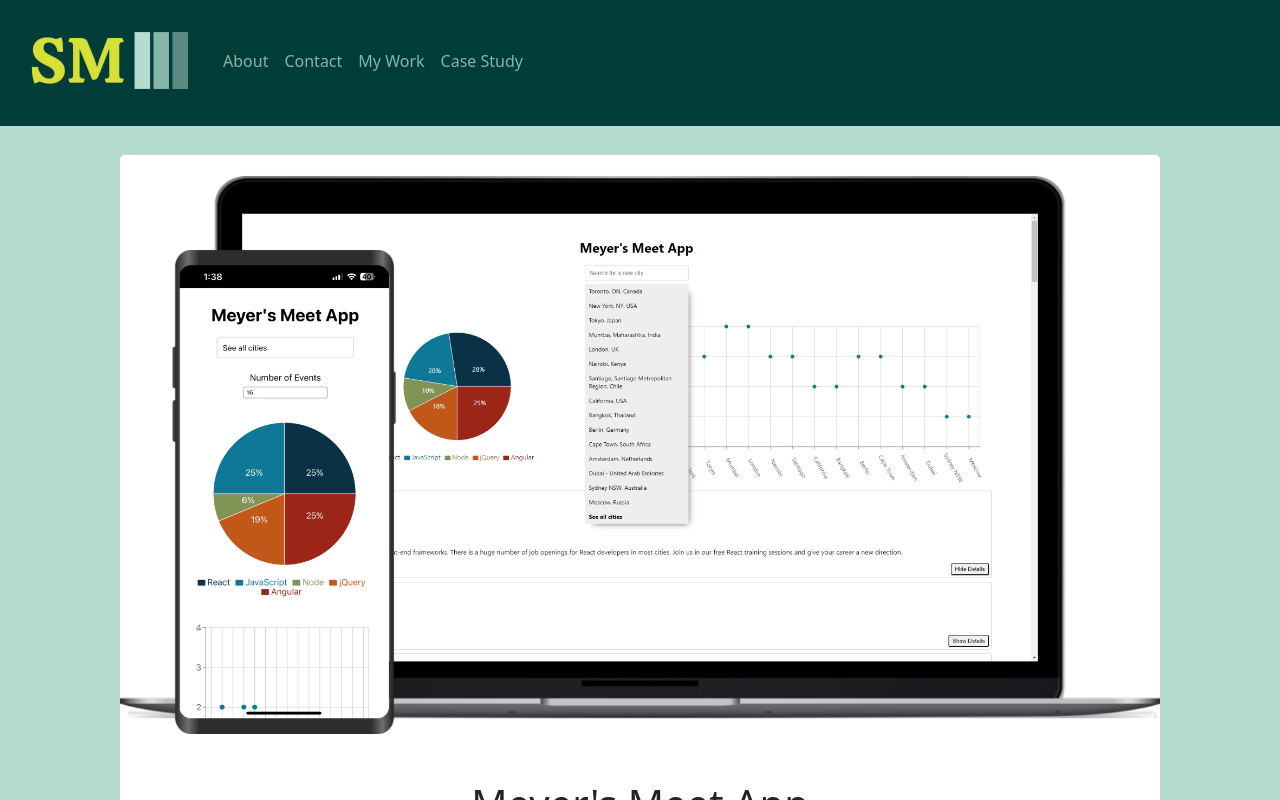
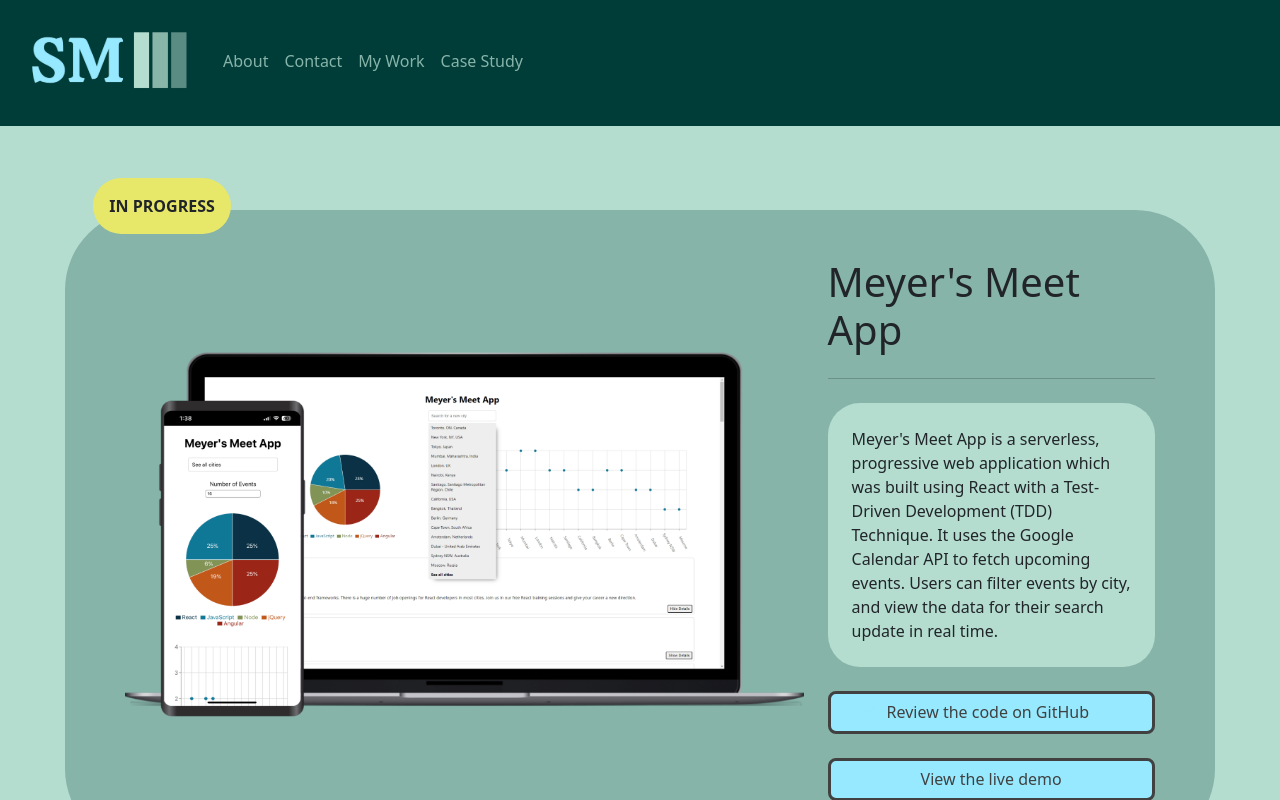
Before and after one commit to s-c-meyer/MyPortfolio, a React (Vite) app: page /portfolio in a window 1280 px wide. Shown: the top 800 px of the page. Built offline with nearby package versions, Linux system fonts and the light colour scheme.

Commit message:
Added portfolio-piece.jsx
Added a portfolio piece that uses mock data, which will eventually use props passed to the component to make it easier to add portfolio pieces in the future

```diff
--- a/src/components/navigation-bar/navigation-bar.jsx
+++ b/src/components/navigation-bar/navigation-bar.jsx
@@ -31,7 +31,7 @@ export const NavigationBar = () => {
             Samuel Meyer
           </Navbar.Brand> */}
           <Nav.Link className="me-3" eventKey="Home" as={Link} to="/">
-            <img eventKey="Home" src={require("../../img/NavLogo.png")} alt="Navigation Bar Header Logo" />
+            <img eventKey="Home" src={require("../../img/NavLogo.svg")} alt="Navigation Bar Header Logo" />
           </Nav.Link>
           <Navbar.Toggle aria-controls="basic-navbar-nav" />
           <Navbar.Collapse id="basic-navbar-nav">
--- /dev/null
+++ b/src/components/portfolio-piece/portfolio-piece.jsx
@@ -0,0 +1,45 @@
+import { Container, Row, Col, Stack } from "react-bootstrap";
+
+
+//will have to pass in button objects that contain a link and the text to display on the button
+//will also have to pass in image objects that contain the source and the alt text
+//also pass in skills array that simply has the names of the skills to be listed
+
+//with both of the above, I should be able to use the same class within this portfolio-piece
+
+//hopefully this componenet clears up the portfolio view page.
+
+
+export const PortfolioPiece = () => {
+  return (
+    <>
+      <Container className="mb-5" fluid>
+        <div className="badge-inprogress">
+          IN PROGRESS
+        </div>
+        <Row className="portfolio-container px-2 py-5 px-xl-5">
+          <Col className="d-flex align-items-center" xs={12} xl={8}>
+            <img className="portfolio-img" src={require("../../img/MeetApp2Screens.png")} alt="Computer and Phone Screen showcasing the Meyer's Meet App" />
+          </Col>
+          <Col xs={12} xl={4}>
+            <Stack>
+              <h1 className="d-flex justify-content-center mt-4 mt-xl-0">Meyer's Meet App</h1>
+              <Stack gap={2}>
+                <hr />
+                <div className="portfolio-text--main p-4">
+                  Meyer's Meet App is a serverless, progressive web application which was built using React with a Test-Driven Development (TDD) Technique. It uses the Google Calendar API to fetch upcoming events. Users can filter events by city, and view the data for their search update in real time.
+                </div>
+                <a class="portfolio-btn" href="https://github.com/s-c-meyer/meet" role="button" target='_blank'>
+                  <span className="portfolio-btn-text--hidden">&lt;&gt; </span>Review the code on GitHub<span className="portfolio-btn-text--hidden"> &lt;/&gt;</span>
+                </a>
+                <a class="portfolio-btn" href="https://s-c-meyer.github.io/meet/" role="button" target='_blank'>
+                  View the live demo
+                </a>
+              </Stack>
+            </Stack>
+          </Col>
+        </Row>
+      </Container>
+    </>
+  )
+}
--- a/src/components/portfolio-view/portfolio-view.jsx
+++ b/src/components/portfolio-view/portfolio-view.jsx
@@ -1,11 +1,17 @@
 import { Button, Row, Col, Container } from 'react-bootstrap';
 import Card from 'react-bootstrap/Card';
 import { Link } from 'react-router-dom';
+import { PortfolioPiece } from '../portfolio-piece/portfolio-piece';
 
 export const PortfolioView = () => {
   return (
     <Container className='mb-5'>
       <Row className='d-flex justify-content-center'>
+        <Col xs={11}>
+          <PortfolioPiece />
+          <PortfolioPiece />
+          <PortfolioPiece />
+        </Col>
         <Col className='mb-5' xs={12} lg={10}>
           <Card>
             <Card.Img variant='top' src={require("../../img/MeetApp2Screens.png")} />
--- a/src/index.scss
+++ b/src/index.scss
@@ -4,6 +4,8 @@ $navbar-color: #003c38;
 $background-color: #b4ddcf;
 $primary-color: #87b4a9;
 $secondary-color: #5a8b81;
+$blue-color: #96e9ff;
+$dark-grey-color: rgb(65, 65, 65);
 
 .root-container {
   background-color: $background-color;
@@ -61,7 +63,13 @@ $secondary-color: #5a8b81;
   border-radius: 5rem;
   border-color: $primary-color;
   border-style: solid;
-  padding: .4rem
+  padding: .4rem;
+  transition: all 0.3s ease-in-out !important;
+
+  &:hover {
+    background-color: $primary-color;
+    color: lighten($color: $navbar-color, $amount: 8%);
+  }
 }
 
 .main-container {
@@ -78,8 +86,62 @@ $secondary-color: #5a8b81;
   font-size: 50pt;
 }
 
+.badge-inprogress {
+  background-color: rgb(231, 231, 106);
+  border-radius: 3rem;
+  position: relative;
+  font-weight: bold;
+  width: fit-content;
+  top: 1.5rem;
+  left: 1rem;
+  padding: 1rem;
+  text-wrap: nowrap;
+}
+
 .portfolio-main-font {
   font-size: large;
+}
+
+.portfolio-container {
+  background: $primary-color;
+  border-radius: 5rem;
+}
+
+.portfolio-img {
+  width: 100%;
+}
+
+.portfolio-text--main {
+  background-color: $background-color;
+  border-radius: 2rem;
+}
+
+.portfolio-skill {
+  background-color: $navbar-color;
+  color: $primary-color;
+}
+
+.portfolio-btn {
+  background: $blue-color;
+  text-decoration: none;
+  color: $dark-grey-color;
+  border-radius: 0.5rem;
+  border-color: $dark-grey-color;
+  border-style: solid;
+  padding: .4rem;
+  transition: all 0.3s ease-in-out !important;
+  text-align: center;
+  margin-top: 1rem;
+
+  &:hover {
+    background-color: $dark-grey-color;
+    color: $blue-color;
+  }
+}
+
+.portfolio-btn-text--hidden {
+  color: $blue-color;
+  font-weight: bold;
 }
 
 .progress-bar-icon {
```
Also changed, not shown: src/img/NavLogo.svg (added), 5 other files (tests, documents, lock files or other folders).
